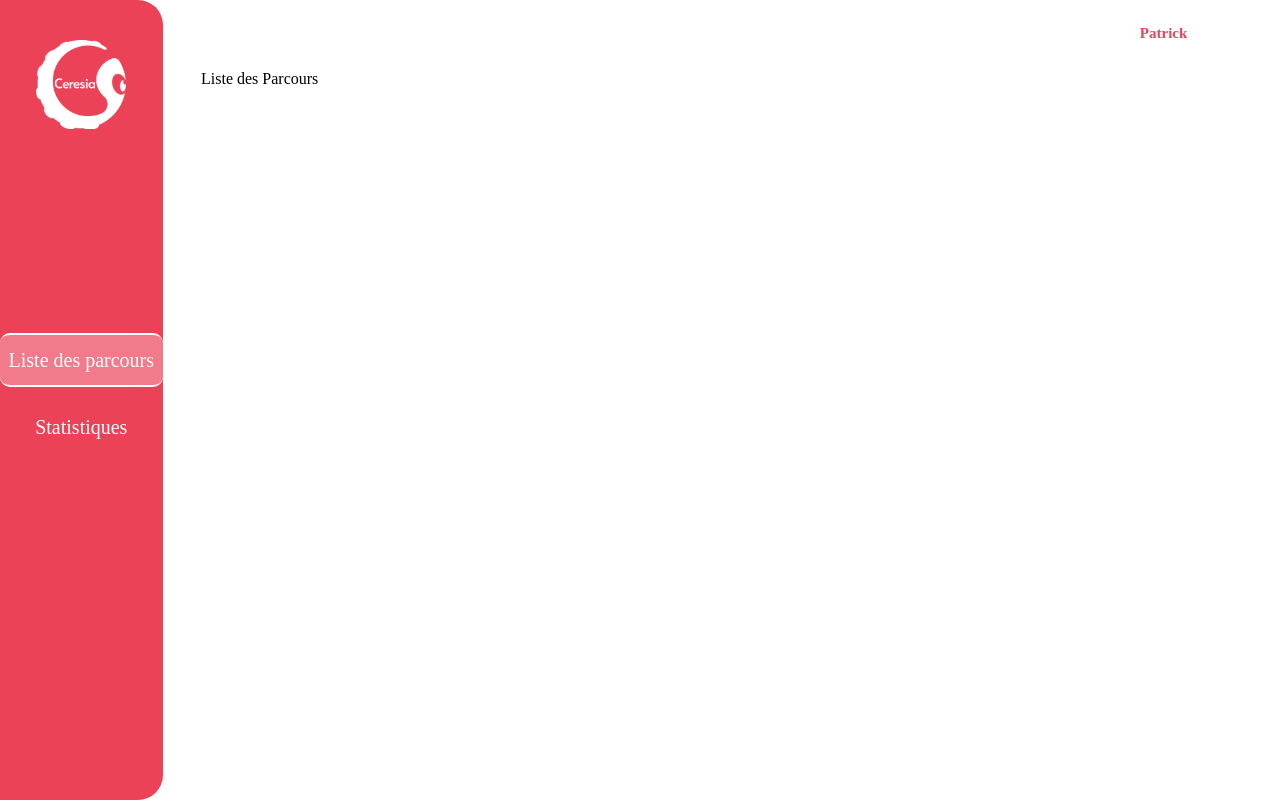
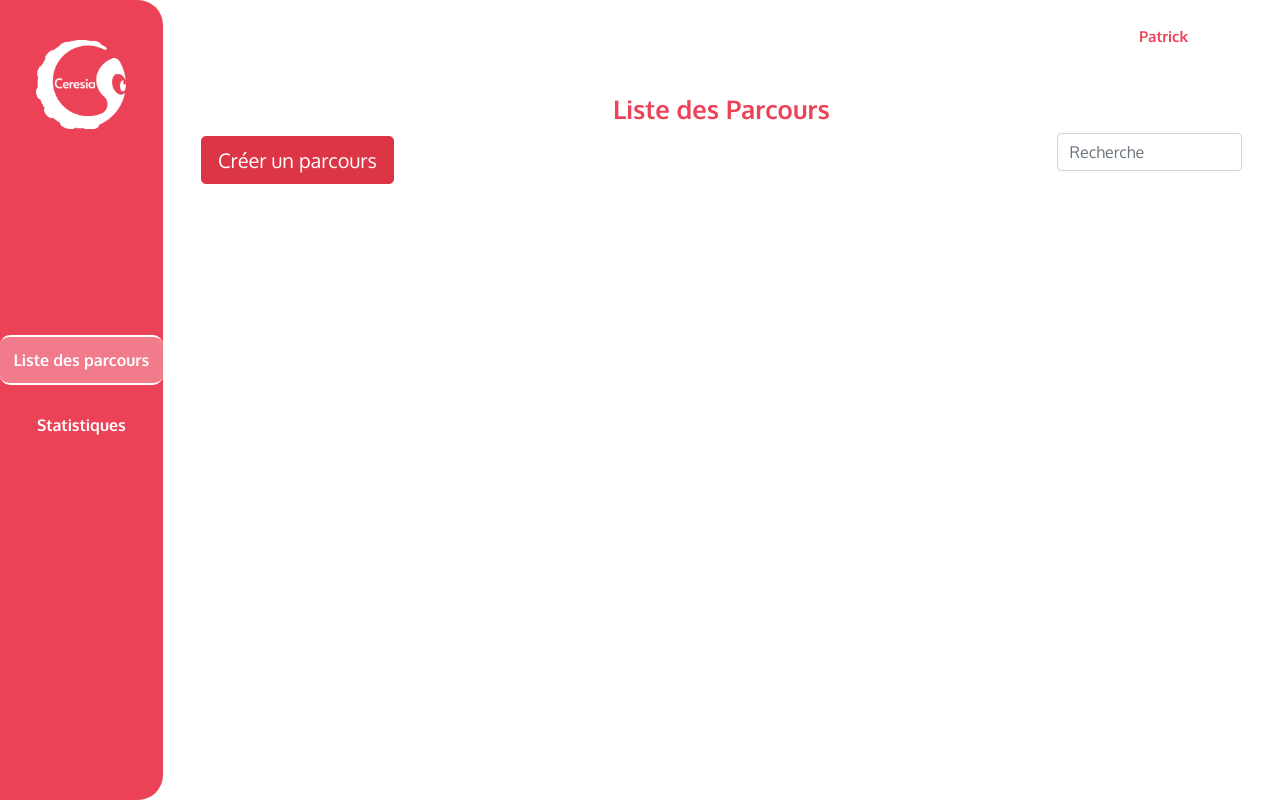
Before and after one commit to UTkraken/ceresia_adventure, a PHP site: page /parcours in a window 1280 px wide. Run offline with PHP 8.4, Linux system fonts and the light colour scheme.

Commit message:
create stats and trails template and style

```diff
--- a/assets/css/main.css
+++ b/assets/css/main.css
@@ -71,14 +71,21 @@
     margin-bottom: 15px;
 }
 .nav_button {
-    font-family: Oxygen;
+    font-family: 'Oxygen', sans-serif;
+    font-weight: bold;
     color: white;
-    height: 20px;
-    font-size: 20px;
+    height: 50px;
+    font-size: 16px;
     text-align: center;
     transition: all 0.2s ease-out;
     padding: 15px 0;
     cursor: pointer;
+    display: flex;
+    justify-content: center;
+    align-items: center;
+}
+.nav_button p {
+    margin: 0;
 }
 
 .nav_button:hover {
@@ -132,6 +139,14 @@
     width: 15%;
 }
 
+#pageTitle {
+    font-family: 'Oxygen', sans-serif;
+    font-weight: bold;
+    font-size: 1.6rem;
+    text-align: center;
+    color: #EC4258;
+
+}
 
 /*Hike */
 .hike {
@@ -142,11 +157,23 @@
     padding: 10px 5px;
     border-radius: 10px;
 }
-#trail_container, #statistics_container {
+.trail_container, #statistics_container {
     display: flex;
     flex-wrap: wrap;
-    height: 100%;
+    flex-direction: column;
     overflow: auto;
+}
+#trail_create {
+    max-width: 60px;
+}
+#trail_action_container {
+    display: flex;
+    justify-content: space-between;
+    align-content: center;
+    align-items: center;
+}
+#trail_action_container .form_group {
+    margin-bottom: 0!important;
 }
 .hike {
     margin: 0 15px 15px 0;
@@ -273,6 +300,34 @@
     transition: all 0.2s ease-out;
 
 }
+
+/* Statistics*/
+
+#statistics_blocks_container {
+    display: flex;
+    justify-content: space-around;
+}
+.statistic_block {
+    height: 150px;
+    width: 150px;
+    padding: 15px;
+    border: solid 3px #EC4258;
+    color: #EC4258;
+    display: flex;
+    justify-content: space-around;
+    flex-direction: column;
+    align-items: center;
+    text-align: center;
+}
+.statistic_block_title {
+    font-size: 14px;
+    font-weight: bold;
+}
+.statistic_block_data {
+    font-size: 36px;
+    font-weight: bold;
+}
+
 /* Cerescope */
 .cerescope_block {
     width: 150px;
--- a/views/accueil.html.twig
+++ b/views/accueil.html.twig
@@ -6,6 +6,10 @@
           content="width=device-width, user-scalable=no, initial-scale=1.0, maximum-scale=1.0, minimum-scale=1.0">
     <meta http-equiv="X-UA-Compatible" content="ie=edge">
     <link rel="stylesheet" href="../assets/css/main.css">
+    <link rel="stylesheet" href="https://stackpath.bootstrapcdn.com/bootstrap/4.3.1/css/bootstrap.min.css" integrity="sha384-ggOyR0iXCbMQv3Xipma34MD+dH/1fQ784/j6cY/iJTQUOhcWr7x9JvoRxT2MZw1T" crossorigin="anonymous">
+    <link rel="preconnect" href="https://fonts.googleapis.com">
+    <link rel="preconnect" href="https://fonts.gstatic.com" crossorigin>
+    <link href="https://fonts.googleapis.com/css2?family=Oxygen:wght@400;700&display=swap" rel="stylesheet">
     {% block title %}
         <title>Ceresia Adventure</title>
     {% endblock %}
@@ -21,7 +25,6 @@
         {% block content %}
 
         {% endblock %}
-        <p>Yo mec</p>
         {% for test in tests %}
             <p>{{ test.test }}</p>
         {% endfor %}
@@ -32,4 +35,7 @@
 
 </body>
 
+<script src="https://code.jquery.com/jquery-3.3.1.slim.min.js" integrity="sha384-q8i/X+965DzO0rT7abK41JStQIAqVgRVzpbzo5smXKp4YfRvH+8abtTE1Pi6jizo" crossorigin="anonymous"></script>
+<script src="https://cdnjs.cloudflare.com/ajax/libs/popper.js/1.14.7/umd/popper.min.js" integrity="sha384-UO2eT0CpHqdSJQ6hJty5KVphtPhzWj9WO1clHTMGa3JDZwrnQq4sF86dIHNDz0W1" crossorigin="anonymous"></script>
+<script src="https://stackpath.bootstrapcdn.com/bootstrap/4.3.1/js/bootstrap.min.js" integrity="sha384-JjSmVgyd0p3pXB1rRibZUAYoIIy6OrQ6VrjIEaFf/nJGzIxFDsf4x0xIM+B07jRM" crossorigin="anonymous"></script>
 </html>
--- a/views/pages/trails.html.twig
+++ b/views/pages/trails.html.twig
@@ -8,7 +8,16 @@
 
     <div id="trail_container">
 
-       <h1>Liste des Parcours</h1>
+       <h1 id="pageTitle">Liste des Parcours</h1>
+        <div id="trail_action_container">
+            <button type="button" class="btn btn-danger btn-lg trail_create">Créer un parcours</button>
+            <div class="form-group">
+                <input type="text" class="form-control" id="trailSearch" aria-describedby="trailSearch" placeholder="Recherche">
+            </div>
+        </div>
+
+
+
 
     </div>
 
```
Also changed, not shown: controllers/StatistiqueController.php (+9 -1 lines), views/pages/statistics.html.twig (+16 -1 lines).
